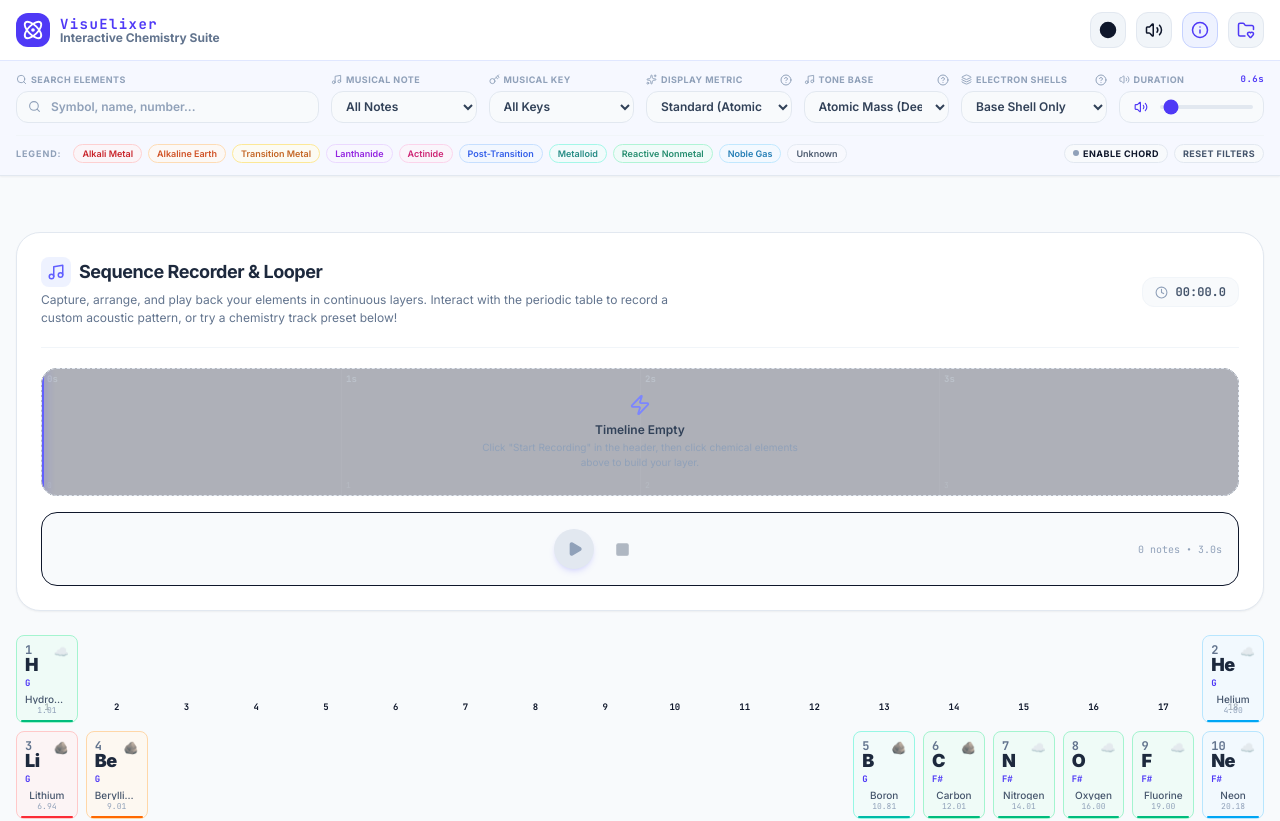
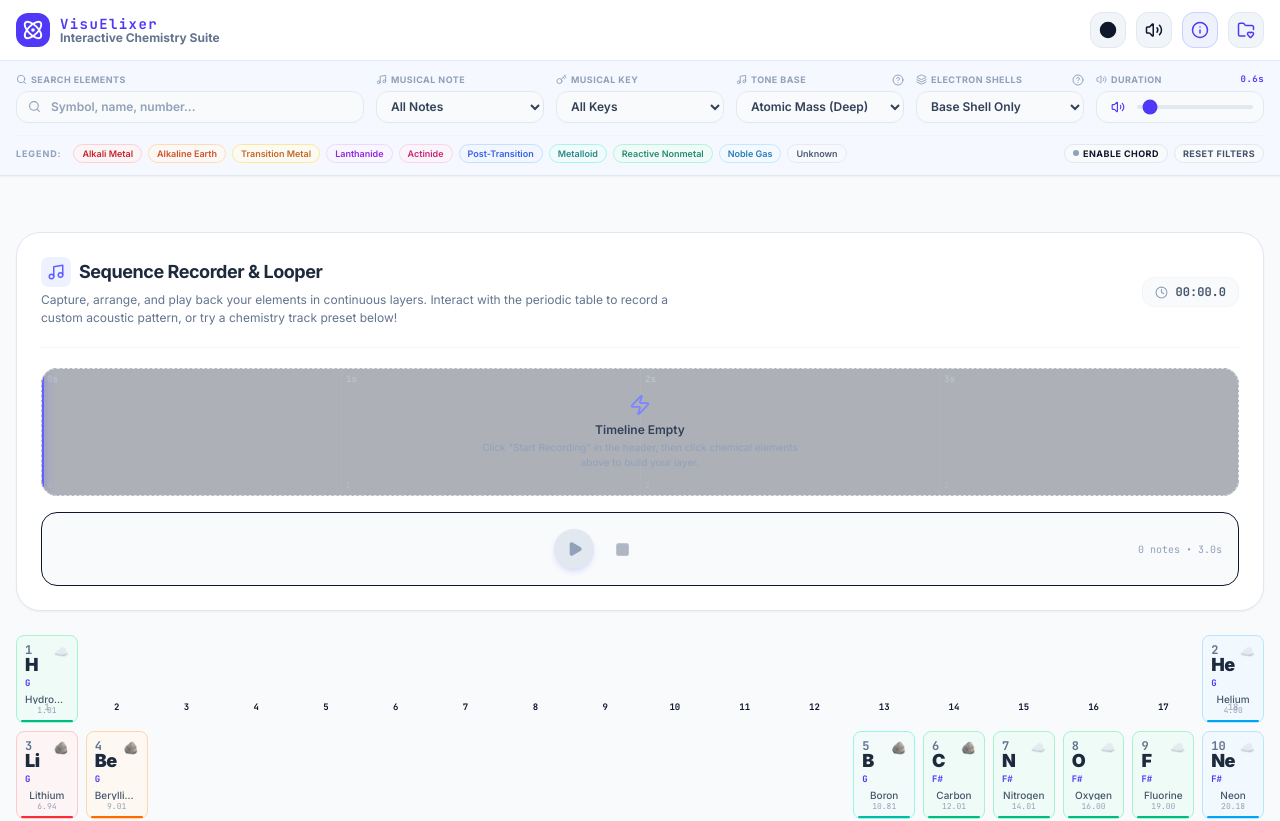
Before and after one commit to hello-gawjus/visuelixer, a React (Vite) app: page / in a window 1280 px wide. Shown: the top 821 px of the page. Built offline with nearby package versions, Linux system fonts and the light colour scheme.

Commit message:
feat: improve chord builder UI and element metadata
- Add smooth scrolling to the chord builder on selection
- Update ElementCard to display density, period, and atomic number
- Remove redundant property highlight filters from the UI

```diff
--- a/src/App.tsx
+++ b/src/App.tsx
@@ -15,7 +15,6 @@ const DEFAULT_FILTERS: TableFilters = {
   note: 'all',
   key: 'all',
   viewMode: 'grid',
-  highlightedProperty: 'none',
 };
 
 export default function App() {
@@ -431,6 +430,14 @@ export default function App() {
 
     setChordElements(matched);
     setIsChordMode(true);
+
+    // Smoothly scroll up to the Selected Elements section
+    setTimeout(() => {
+      const section = document.getElementById('selected-elements-section');
+      if (section) {
+        section.scrollIntoView({ behavior: 'smooth', block: 'center' });
+      }
+    }, 120);
   };
 
   const handleElementClick = (element: ChemicalElement) => {
--- a/src/components/ChordBuilder.tsx
+++ b/src/components/ChordBuilder.tsx
@@ -297,7 +297,7 @@ export const ChordBuilder: React.FC<ChordBuilderProps> = ({
       {/* Main Builder Area */}
       <div className="p-4 md:p-5 flex flex-col gap-5">
         {/* Active Elements Deck */}
-        <div className="flex flex-col gap-3">
+        <div id="selected-elements-section" className="flex flex-col gap-3">
           <div className="flex flex-col sm:flex-row sm:items-center justify-between gap-2">
             <div className="flex flex-wrap items-center gap-x-3 gap-y-1.5">
               <span className="text-[10px] font-black uppercase tracking-widest text-slate-400 dark:text-slate-500 flex items-center gap-1">
--- a/src/components/ElementCard.tsx
+++ b/src/components/ElementCard.tsx
@@ -10,7 +10,7 @@ interface ElementCardProps {
   isHighlighted: boolean;
   isInChord?: boolean;
   isDimmed: boolean;
-  propertyToDisplay: 'none' | 'electronegativity' | 'atomicMass' | 'meltingPoint' | 'boilingPoint';
+  propertyToDisplay: ToneProperty;
   toneProperty?: ToneProperty;
 }
 
@@ -31,10 +31,12 @@ export const ElementCard: React.FC<ElementCardProps> = ({
         return element.electronegativity !== null ? `χ: ${element.electronegativity}` : 'χ: N/A';
       case 'atomicMass':
         return `${element.atomicMass.toFixed(2)}`;
-      case 'meltingPoint':
-        return element.meltingPoint !== null ? `${element.meltingPoint} K` : 'N/A';
-      case 'boilingPoint':
-        return element.boilingPoint !== null ? `${element.boilingPoint} K` : 'N/A';
+      case 'atomicNumber':
+        return `No. ${element.atomicNumber}`;
+      case 'density':
+        return element.density !== null ? `${element.density} g/cm³` : 'N/A';
+      case 'period':
+        return `Period ${element.period}`;
       default:
         return `${element.atomicMass.toFixed(2)}`;
     }
--- a/src/components/FilterControls.tsx
+++ b/src/components/FilterControls.tsx
@@ -52,18 +52,11 @@ export const FilterControls: React.FC<FilterControlsProps> = ({
     onFilterChange({ ...filters, key: e.target.value });
   };
 
-  const handlePropertyHighlightChange = (e: React.ChangeEvent<HTMLSelectElement>) => {
-    onFilterChange({
-      ...filters,
-      highlightedProperty: e.target.value as TableFilters['highlightedProperty']
-    });
-  };
-
   return (
     <div className="flex flex-col gap-3">
 
       {/* Search & Filter inputs in a unified compact grid */}
-      <div className="grid grid-cols-1 sm:grid-cols-2 md:grid-cols-3 lg:grid-cols-4 xl:grid-cols-8 gap-3">
+      <div className="grid grid-cols-1 sm:grid-cols-2 md:grid-cols-3 lg:grid-cols-4 xl:grid-cols-7 gap-3">
 
         {/* Search bar - spans 2 columns for visibility */}
         <div className="flex flex-col gap-1 xl:col-span-2">
@@ -118,40 +111,6 @@ export const FilterControls: React.FC<FilterControlsProps> = ({
                 {k.name}
               </option>
             ))}
-          </select>
-        </div>
-
-        {/* Highlight metrics */}
-        <div className="flex flex-col gap-1">
-          <label className="text-[9px] font-bold uppercase tracking-wider text-slate-400 dark:text-slate-500 flex items-center justify-between select-none">
-            <span className="flex items-center gap-1">
-              <Sparkles size={11} /> Display Metric
-            </span>
-            <Tooltip
-              content={
-                <div className="space-y-1.5">
-                  <div className="font-bold border-b border-slate-700/50 pb-0.5 text-indigo-400">Display Metric Highlights</div>
-                  <div className="text-[10px]"><span className="font-bold text-slate-200">Standard:</span> Shows elemental categories and atomic weight.</div>
-                  <div className="text-[10px]"><span className="font-bold text-slate-200">Electronegativity:</span> Colors elements by electron-drawing strength (Fluorine is highest).</div>
-                  <div className="text-[10px]"><span className="font-bold text-slate-200">Atomic Mass:</span> Highlights precise nuclear mass relative to hydrogen.</div>
-                  <div className="text-[10px]"><span className="font-bold text-slate-200">Melting/Boiling Points:</span> Visualizes high-heat phase shift thresholds in Kelvin.</div>
-                </div>
-              }
-              position="top"
-            >
-              <HelpCircle size={12} className="text-slate-400 hover:text-indigo-500 cursor-help transition-colors" />
-            </Tooltip>
-          </label>
-          <select
-            value={filters.highlightedProperty}
-            onChange={handlePropertyHighlightChange}
-            className="w-full h-[32px] py-1 px-2.5 text-xs bg-slate-50 dark:bg-slate-900 border border-slate-200 dark:border-slate-800 rounded-xl focus:outline-none focus:ring-2 focus:ring-indigo-500 dark:focus:ring-indigo-400 text-slate-700 dark:text-slate-300 font-semibold cursor-pointer"
-          >
-            <option value="none">Standard (Atomic Weight)</option>
-            <option value="electronegativity">Electronegativity (χ)</option>
-            <option value="atomicMass">Detailed Atomic Mass (u)</option>
-            <option value="meltingPoint">Melting Point (K)</option>
-            <option value="boilingPoint">Boiling Point (K)</option>
           </select>
         </div>
 
--- a/src/components/PeriodicTable.tsx
+++ b/src/components/PeriodicTable.tsx
@@ -23,7 +23,7 @@ export const PeriodicTable: React.FC<PeriodicTableProps> = ({
   chordElements = [],
   toneProperty = 'atomicMass',
 }) => {
-  const { searchQuery, category, note, key, highlightedProperty } = filters;
+  const { searchQuery, category, note, key } = filters;
 
   // Helper function to check if an element matches filters
   const matchesFilters = (element: ChemicalElement): boolean => {
@@ -77,7 +77,7 @@ export const PeriodicTable: React.FC<PeriodicTableProps> = ({
                 isHighlighted={isSel}
                 isInChord={isInChord}
                 isDimmed={!active}
-                propertyToDisplay={highlightedProperty}
+                propertyToDisplay={toneProperty}
                 toneProperty={toneProperty}
               />
             );
--- a/src/types.ts
+++ b/src/types.ts
@@ -43,7 +43,6 @@ export interface TableFilters {
   note: string | 'all';
   key: string | 'all';
   viewMode: 'grid' | 'list' | 'groups';
-  highlightedProperty: 'none' | 'electronegativity' | 'atomicMass' | 'meltingPoint' | 'boilingPoint';
 }
 
 export interface SequenceNote {
```
